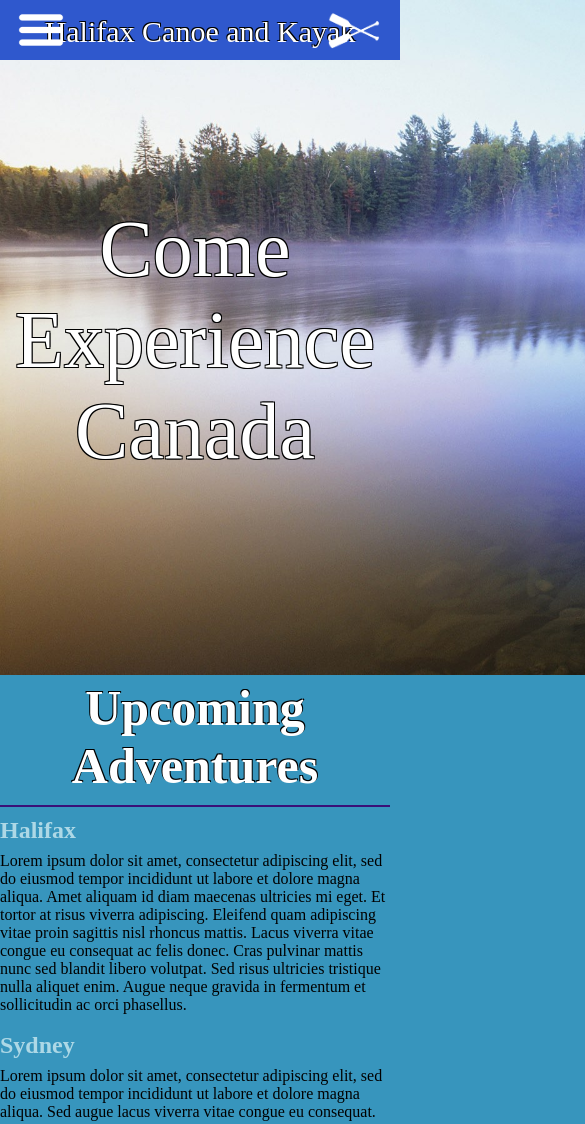
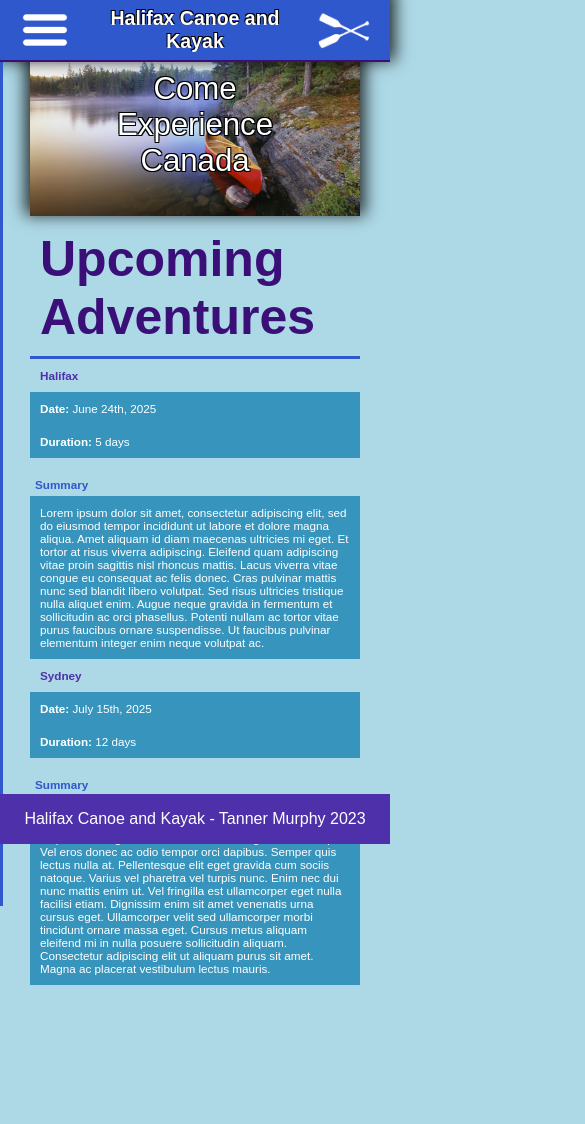
Before and after one commit to TannerMurphy/halifax-canoe, a plain HTML site: page index.html in a window 390 px wide. Shown: the top 1124 px of the page, 585 px wide, since content can reach past the window. After the commit the page ends 1085 px from the top, so only its background shows below. Drawn offline with nearby package versions, Linux system fonts and the light colour scheme.

Commit message:
Updated website files, projects mostly done

```diff
--- /dev/null
+++ b/css/style.css
@@ -0,0 +1,167 @@
+* { margin: 0 auto; font-family: sans-serif; }
+
+body {
+	margin: 0 auto;
+	background-color: lightblue;
+	text-align: center;
+}
+
+header {
+	height: 60px;
+	background-color: #2F58CD;
+	border-bottom: 2px solid #3A1078;
+	display: flex;
+	position: fixed;
+	width: 100%;
+	align-items: center;
+	justify-content: center;
+	box-shadow: 0 -6px 15px 5px rgba(0,0,0,0.8);
+	z-index:3;
+}
+header > h1 {
+	width: calc(100% - 160px);
+	text-align: center;
+	font-size: 40px;
+	color: white;
+	text-shadow: -1px -1px 0 #000, 1px -1px 0 #000;
+}
+header > .top {
+	position: absolute;
+	left: 20px;
+	height: 50px;
+}
+
+nav.menu {
+	width: 200px;
+	min-height: 100%;
+	background-color: #03a9f4;
+	position: fixed;
+	left: -200px;
+	top: 62px;
+	transition: .3s all;
+	border-right: 3px solid #2F58CD;
+	z-index:3;
+}
+nav.menu > a {
+    display: block;
+    padding: 10px;
+    margin: 20px 0 0px 20px;
+    color: #3A1078;
+	background-color: lightblue;
+	border-style: outset;
+    text-transform: uppercase;
+	font-size: 20px;
+	font-weight: 30;
+	text-align: left;
+	text-decoration: none;
+}
+nav.menu > a:hover{
+    color: white;
+}
+.paddle-icon {
+    height: 60px;
+    position: absolute;
+    top: 2px;
+    right: 16px;
+}
+main {
+	width: 100%;
+	max-width: 1200px;
+	padding: 30px;
+	box-sizing: border-box;
+	padding-bottom: 100px;
+}
+h2, h3, h4, p {
+	text-align: left;
+	padding: 5px;
+	max-width: 600px;
+}
+h2 {
+	color:#3A1078;
+	font-size: 50px;
+	border-bottom:3px solid #2F58CD;
+	padding: 10px 10px 10px 10px;
+
+}
+h3 {
+	color: #4E31AA;
+	font-size: 30px;
+	padding: 10px 10px 10px 10px;
+
+}
+h4 {
+	font-size: 25px;
+	color: #2F58CD;
+	padding-top: 20px;
+}
+p {
+	font-size: 20px;
+	background: #3795BD;
+	color: white;
+	padding: 10px;
+
+}
+
+footer {
+	height: 50px;
+	background-color: #4E31AA;
+	color: #fff;
+	display: flex;
+	align-items: center;
+	justify-content: center;
+	bottom: 0;
+	position: fixed;
+	width: 100%;
+	z-index:3;
+}
+
+.menu_show {
+	left: 0!important;
+}
+
+/* TITLE BANNER */
+.container {
+    position: relative;
+	max-width: 1200px;
+}
+
+.centered-title {
+    position: absolute;
+    top: 50%;
+    left: 50%;
+    transform: translate(-50%, -50%);
+    font-size: 80px;
+    font-weight: 200;
+    color: white;
+    text-shadow: -1px -1px 0 #000, 1px -1px 0 #000, -1px 1px 0 #000, 1px 1px 0 #000;
+}
+
+.banner {
+    max-width: 100%;
+    text-align: center;
+	box-shadow: 0 -6px 15px 5px rgba(0,0,0,0.8);
+}
+
+@media screen and (max-width: 425px) {
+	header h1 {
+		font-size: 16px;
+	}
+}
+@media screen and (max-width: 360px) {
+	nav.menu {
+		width: 100%;
+		left: -100%;
+	}
+}
+
+@media screen and (max-width: 800px){
+	.centered-title, header.h1 {
+		font-size: 8vw;
+	}
+	header > h1 {
+		font-size: 5vw;
+	}
+	main > h2, h3, h4, p {
+		font-size:3vw;
+	}
+}
--- a/index.html
+++ b/index.html
@@ -4,39 +4,53 @@
     <meta charset="UTF-8">
     <meta http-equiv="X-UA-Compatible" content="IE=edge">
     <meta name="viewport" content="width=device-width, initial-scale=1.0">
-    <link rel="stylesheet" type="" href="styles/main.css">
-    <title>Halifax Canoe and Kayak</title>
+    <link rel="stylesheet" type="text/css" href="css/style.css">
+    <title>Document</title>
 </head>
 <body>
 	<header>
-    <nav>
-        <ul>
-            <li>
-                <img src="images/hamburger.png" class="hamburger-icon" alt="hamburger icon">
-            </li>
-            <li>
-                <a href="index.html">Halifax Canoe and Kayak</a>
-            </li>
-            <li>
+		<h1>Halifax Canoe and Kayak</h1>
+		<div class="top">
+			<a href="#" ><img src="images/hamburger.png" alt="hamburger icon" height="50"></a>
+		</div>
         <img src="images/paddle-white.png" class="paddle-icon" alt="paddles icon">
-            </li>
-        </ul>
+	</header>
+    <!-- navigation menu that toggles out when the hamburger button is pressed -->
+	<nav class="menu">
+		<a href="#" class="item_menu">Home</a>
+		<a href="#" class="item_menu">Book Trip</a>
+		<a href="#" class="item_menu">Admin Login</a>
+		<a href="#" class="item_menu">About</a>
+		<a href="#" class="item_menu">Contact</a>
 	</nav>
-   </header>
 	<main>
 		<article>
+            <!-- Banner for the page, text overlayed on top of picture -->
             <div class="container">
                 <img src="images/canoe.jpg" class= "banner" alt="Canone and Kayak banner" />
                 <div class="centered-title">Come Experience Canada</div>
             </div>
-            <h1>Upcoming Adventures</h1>
-            <h2>Halifax</h2>
-
-            <p>Lorem ipsum dolor sit amet, consectetur adipiscing elit, sed do eiusmod tempor incididunt ut labore et dolore magna aliqua. Amet aliquam id diam maecenas ultricies mi eget. Et tortor at risus viverra adipiscing. Eleifend quam adipiscing vitae proin sagittis nisl rhoncus mattis. Lacus viverra vitae congue eu consequat ac felis donec. Cras pulvinar mattis nunc sed blandit libero volutpat. Sed risus ultricies tristique nulla aliquet enim. Augue neque gravida in fermentum et sollicitudin ac orci phasellus.</p>
-            <h2>Sydney</h2>
-            <p>Lorem ipsum dolor sit amet, consectetur adipiscing elit, sed do eiusmod tempor incididunt ut labore et dolore magna aliqua. Sed augue lacus viverra vitae congue eu consequat.</p>
-            <h3>Summary</h3>
+            <!-- Main text content of the page -->
+            <div>
+                <h2>Upcoming Adventures</h2>
+                <!-- Trip for Halifax -->
+                <h3>Halifax</h3>
+                <p><b>Date:</b> June 24th, 2025</p>
+                <p><b>Duration:</b> 5 days</p>
+                <h4>Summary</h4>
+                <p>Lorem ipsum dolor sit amet, consectetur adipiscing elit, sed do eiusmod tempor incididunt ut labore et dolore magna aliqua. Amet aliquam id diam maecenas ultricies mi eget. Et tortor at risus viverra adipiscing. Eleifend quam adipiscing vitae proin sagittis nisl rhoncus mattis. Lacus viverra vitae congue eu consequat ac felis donec. Cras pulvinar mattis nunc sed blandit libero volutpat. Sed risus ultricies tristique nulla aliquet enim. Augue neque gravida in fermentum et sollicitudin ac orci phasellus. Potenti nullam ac tortor vitae purus faucibus ornare suspendisse. Ut faucibus pulvinar elementum integer enim neque volutpat ac.</p>
+                <!-- Trip for Sydney -->
+                <h3>Sydney</h3>
+                <p><b>Date:</b> July 15th, 2025</p>
+                <p><b>Duration:</b> 12 days</p>
+                <h4>Summary</h4>
+                <p>Lorem ipsum dolor sit amet, consectetur adipiscing elit, sed do eiusmod tempor incididunt ut labore et dolore magna aliqua. Sed augue lacus viverra vitae congue eu consequat. Vel eros donec ac odio tempor orci dapibus. Semper quis lectus nulla at. Pellentesque elit eget gravida cum sociis natoque. Varius vel pharetra vel turpis nunc. Enim nec dui nunc mattis enim ut. Vel fringilla est ullamcorper eget nulla facilisi etiam. Dignissim enim sit amet venenatis urna cursus eget. Ullamcorper velit sed ullamcorper morbi tincidunt ornare massa eget. Cursus metus aliquam eleifend mi in nulla posuere sollicitudin aliquam. Consectetur adipiscing elit ut aliquam purus sit amet. Magna ac placerat vestibulum lectus mauris.</p>
+            </div>
         </article>
 	</main>
-</body>
+	<footer>
+		Halifax Canoe and Kayak - Tanner Murphy 2023
+	</footer>
+	<script src="https://code.jquery.com/jquery-3.2.1.slim.min.js"></script>
+	<script type="text/javascript" src="js/script.js"></script>
 </html>
--- /dev/null
+++ b/js/script.js
@@ -0,0 +1,5 @@
+$(document).ready(function() {
+	$("body").on('click', '.top', function() {
+		$("nav.menu").toggleClass("menu_show");
+	});
+});
```
Lines whose indentation alone changed are shown as unchanged.
